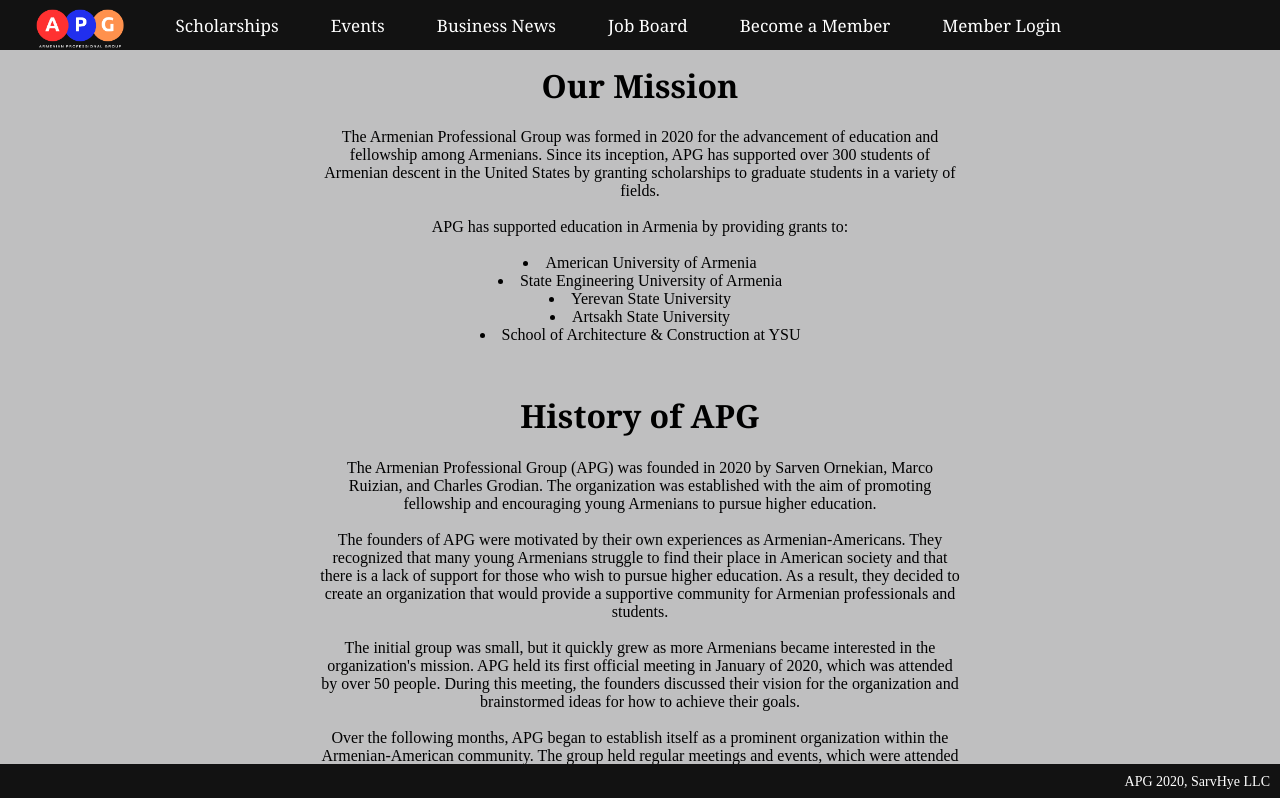
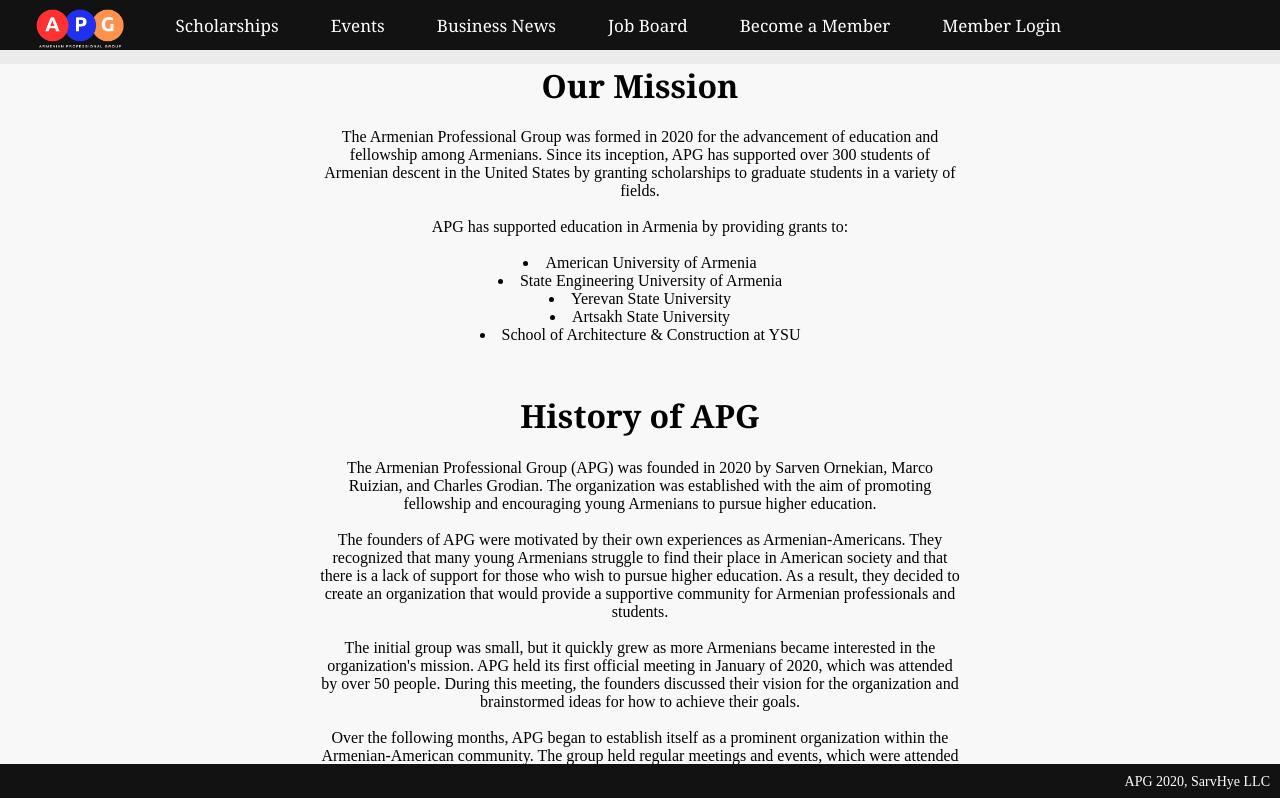
Before and after one commit to sornekian/APG, a React (Create React App) app: page / in a window 1280 px wide. Shown: the top 798 px of the page. Built offline with nearby package versions, Linux system fonts and the light colour scheme.

Commit message:
updates background styling

```diff
--- a/src/index.css
+++ b/src/index.css
@@ -23,7 +23,7 @@ body {
     sans-serif; */
   -webkit-font-smoothing: antialiased;
   -moz-osx-font-smoothing: grayscale;
-  background-color: rgb(191, 191, 192);
+  background-color: rgb(236, 235, 235);
   height: 100vh;
 }
 
--- a/src/pages/App/App.css
+++ b/src/pages/App/App.css
@@ -1,6 +1,6 @@
 .App {
   text-align: center;
-  background-color: rgb(191, 191, 192);
+  background-color: rgb(249, 248, 248);
 }
 
 .App-logo {
```
